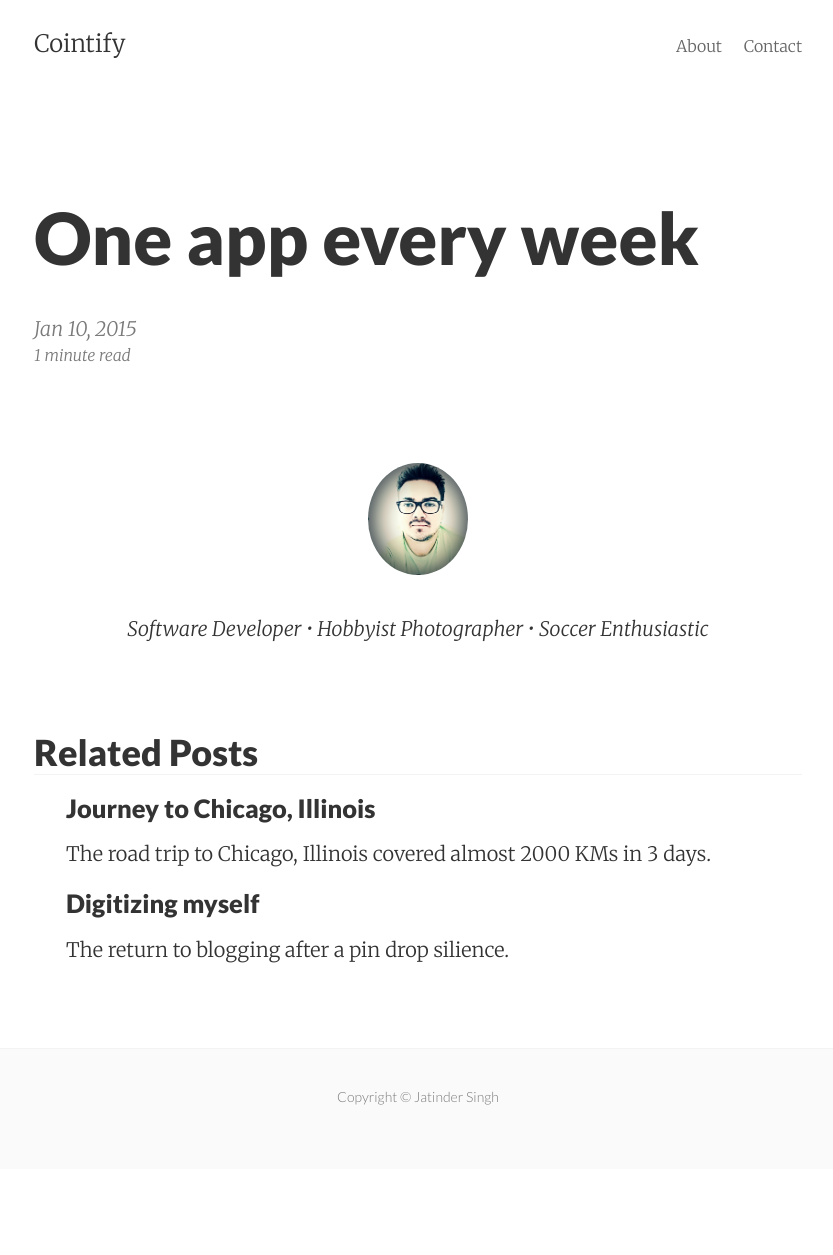
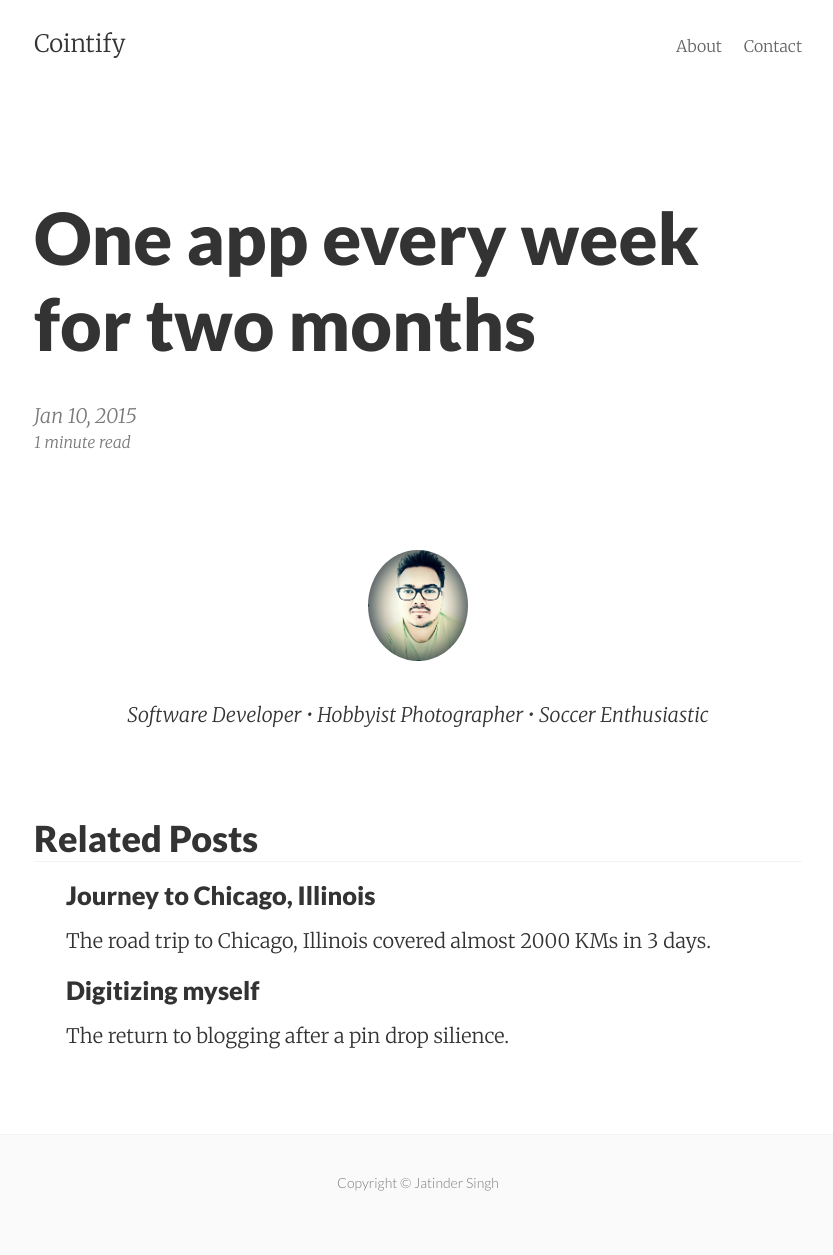
Before and after one commit to cointify/cointify.github.io, a Jekyll site: the page built from _posts/2015-01-10-one-app-every-week.md, in a window 1280 px wide. Shown: the whole page, without its empty margins (222-1055 px from the left). Built offline with Jekyll 4.4.1, drawn with Linux system fonts in a browser that asks for light colours; Markdown is read by kramdown in place of the engine named in the settings; before the commit the page ends 1169 px from its top, so only the background shows below that.

Commit message:
Change to post heading

```diff
--- a/_posts/2015-01-10-one-app-every-week.md
+++ b/_posts/2015-01-10-one-app-every-week.md
@@ -1,7 +1,7 @@
 ---
 layout:     post
-title:      One app every week
+title:      One app every week for two months
 date:       2015-01-10 14:35:00
-summary:    Writing a web application every week.
+summary:    Writing a web application every week for two months.
 categories: programming
 ---
```
